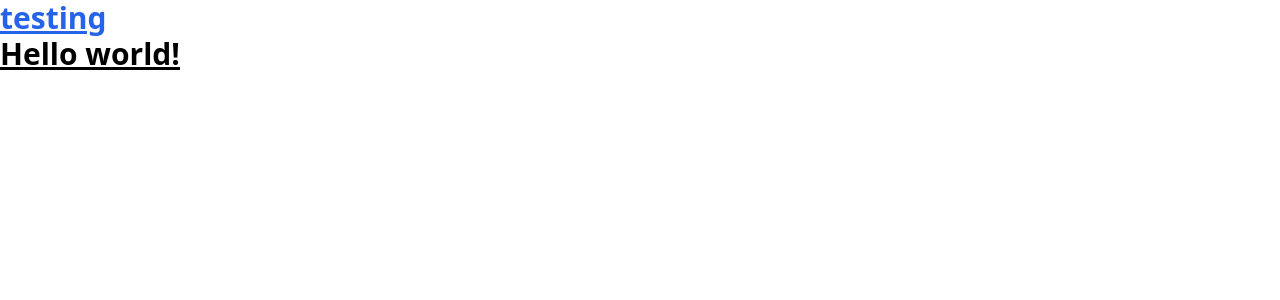
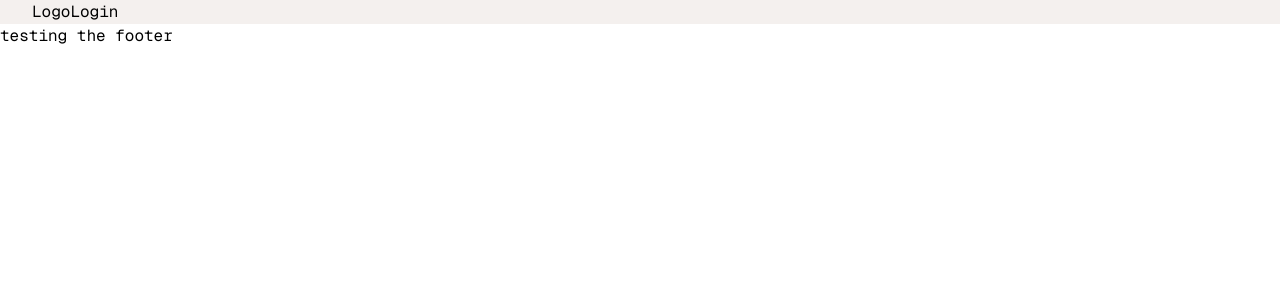
Before and after one commit to hellosamm/cookbook-club-app, a React (Vite) app in the folder frontend/: page / in a window 1280 px wide. Shown: the top 300 px of the page. Built offline with nearby package versions, Linux system fonts and the light colour scheme.

Commit message:
starting with frontend UI

```diff
--- a/frontend/index.html
+++ b/frontend/index.html
@@ -5,6 +5,11 @@
     <link rel="icon" type="image/svg+xml" href="/tomato.png" />
     <meta name="viewport" content="width=device-width, initial-scale=1.0" />
     <title>dinner party planner</title>
+
+    <link
+      href="https://fonts.googleapis.com/css2?family=Barlow:ital,wght@0,100;0,200;0,300;0,400;0,500;0,600;0,700;0,800;0,900;1,100;1,200;1,300;1,400;1,500;1,600;1,700;1,800;1,900&family=Epilogue:ital,wght@0,100..900;1,100..900&family=Geist+Mono:wght@100..900&family=Sora:wght@100..800&display=swap"
+      rel="stylesheet"
+    />
   </head>
   <body>
     <div id="root"></div>
--- a/frontend/src/App.jsx
+++ b/frontend/src/App.jsx
@@ -1,10 +1,11 @@
+import Navbar from "./components/Navbar";
+import Footer from "./components/Footer";
+
 function App() {
   return (
     <>
-      <div>
-        <h3 className="text-blue-600 text-3xl font-bold underline">testing</h3>
-        <h1 className="text-3xl font-bold underline">Hello world!</h1>
-      </div>
+      <Navbar name="test name" />
+      <Footer />
     </>
   );
 }
--- /dev/null
+++ b/frontend/src/components/Footer.jsx
@@ -0,0 +1,11 @@
+import React from "react";
+
+const Footer = () => {
+  return (
+    <div>
+      <p>testing the footer</p>
+    </div>
+  );
+};
+
+export default Footer;
--- a/frontend/src/components/Navbar.jsx
+++ b/frontend/src/components/Navbar.jsx
@@ -1,7 +1,16 @@
 import React from "react";
 
 const Navbar = () => {
-  return <div></div>;
+  return (
+    <div className="mx-auto max-w-7xl px-2 sm:px-6 lg:px-8 bg-ivory">
+      <div className="flex">
+        <div>Logo</div>
+        <div>
+          <button>Login</button>
+        </div>
+      </div>
+    </div>
+  );
 };
 
 export default Navbar;
--- a/frontend/tailwind.config.js
+++ b/frontend/tailwind.config.js
@@ -2,7 +2,20 @@
 export default {
   content: ["./index.html", "./src/**/*.{js,ts,jsx,tsx}"],
   theme: {
-    extend: {},
+    extend: {
+      fontFamily: {
+        barlow: ["'Barlow'", "sans-serif"],
+        epilogue: ["'Epilogue'", "sans-serif"],
+        geistMsaono: ["'Geist Mono'", "monospace"],
+        sora: ["'Sora'", "sans-serif"],
+      },
+      fontFamily: {
+        sans: ["'Geist Mono'", "monospace"], // Set Geist Mono as default font
+      },
+      colors: {
+        ivory: "rgb(244, 240, 238)",
+      },
+    },
   },
   plugins: [],
 };
```
